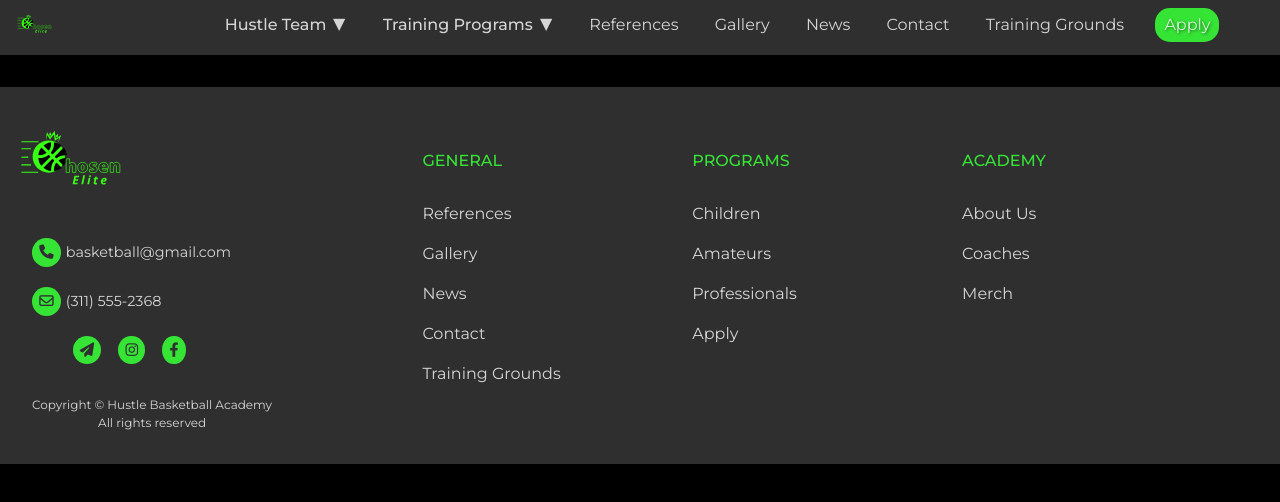
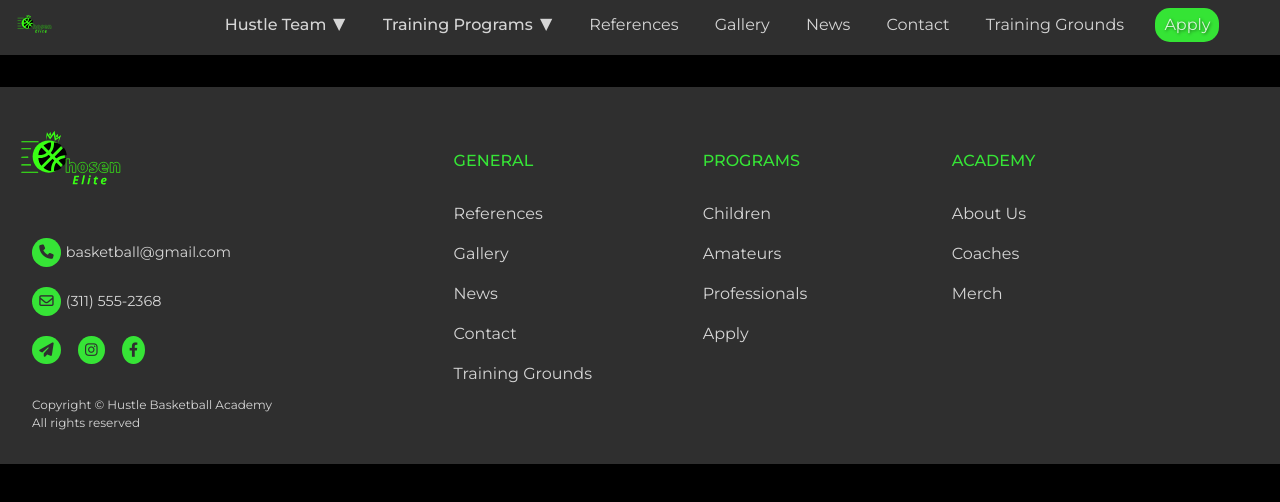
Before and after one commit to anthonyjprater/chosen-elite, a Vue app: page / in a window 1280 px wide. Shown: the top 502 px of the page. Built offline with nearby package versions, Linux system fonts and the light colour scheme.

Commit message:
footer a11y

```diff
--- a/src/components/footers/MainFooter.vue
+++ b/src/components/footers/MainFooter.vue
@@ -47,9 +47,9 @@
               <a href="tel:+15555555555"><i class="fa-regular fa-envelope"></i></a>
               <a href="tel:+15555555555">(311) 555-2368</a></div>
             <div class="social-links">
-              <i class="fa-sharp fa-solid fa-paper-plane"></i>
-              <i class="fa-brands fa-instagram"></i>
-              <i class="fa-brands fa-facebook-f"></i>
+              <a href=""><i class="fa-sharp fa-solid fa-paper-plane"></i></a>
+              <a href="https://www.instagram.com/"><i class="fa-brands fa-instagram"></i></a>
+              <a href="https://www.facebook.com/"><i class="fa-brands fa-facebook-f"></i></a>
             </div>
           </div>
           <div class="copyright">
@@ -208,7 +208,7 @@ address .copyright {
     align-items: baseline;
     justify-content: center;
     padding: 2rem;
-    width: 70%;
+    width: 65%;
   }
 
   .footer-nav > ul {
@@ -227,13 +227,18 @@ address .copyright {
   display: none;
   }
 
-  button.footer-nav-trigger:hover {
-    color: var(--white);
+  button.footer-nav-trigger:hover,
+  button.footer-nav-trigger:focus {
+    color: var(--green);
+    background-color: transparent;
     outline: none;
     width:max-content;
-    border-radius: 30px;
     text-shadow: 1px 1px 1px rgba(0, 0, 0, 0.5);
     box-shadow: 2px 4px 4px rgba(0, 0, 0, 0.5);
+  }
+
+  button.footer-nav-trigger:active {
+    background-color: transparent;
   }
 
   li.has-sub-menu {
@@ -246,6 +251,15 @@ address .copyright {
     text-align: left;
   }
 
+  .footer-links div {
+    align-self: baseline;
+  }
+
+  address .copyright {
+    align-items: baseline;
+  }
+
+
 
 }
 </style>
```
Also changed, not shown: src/main.js (+6 -4 lines).
